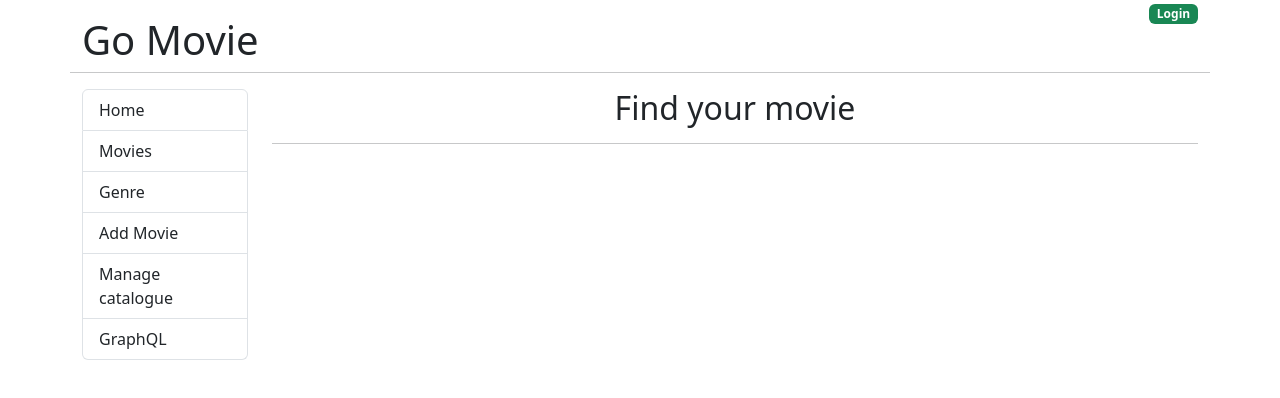
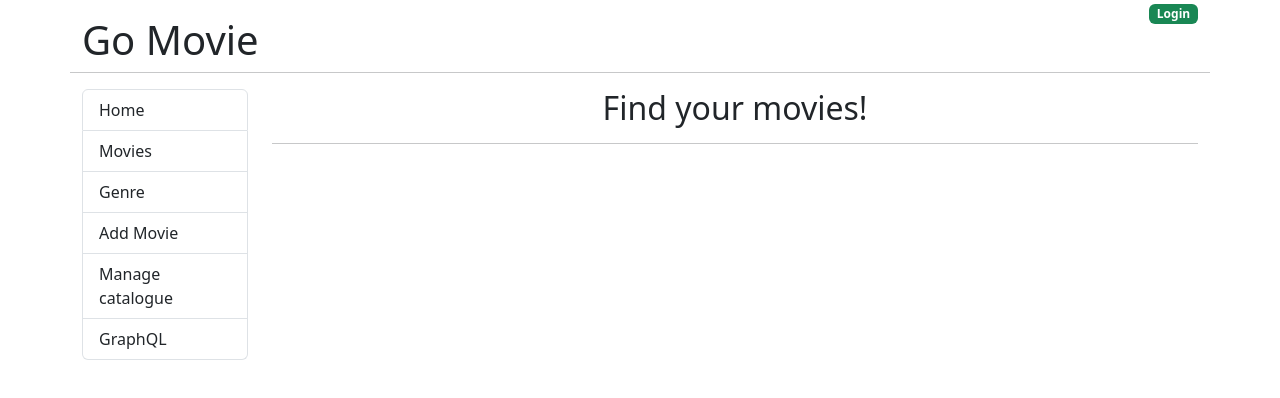
Before and after one commit to Guiziin227/go-watch, a React (Vite) app in the folder go-watch-front/go-watch/: page / in a window 1280 px wide. Shown: the top 398 px of the page. Built offline with nearby package versions, Linux system fonts and the light colour scheme.

Commit message:
Arrumando rotas

```diff
--- a/go-watch-front/go-watch/src/App.jsx
+++ b/go-watch-front/go-watch/src/App.jsx
@@ -1,4 +1,4 @@
-import { Home } from './components/Home'
+import { Outlet } from 'react-router-dom'
 
 export function App() {
   return (
@@ -19,10 +19,13 @@ export function App() {
         <div className="col-md-2">
           <nav>
             <div className="list-group">
-              <a href="#!" className="list-group-item list-group-item-action">
+              <a href="/" className="list-group-item list-group-item-action">
                 Home
               </a>
-              <a href="#!" className="list-group-item list-group-item-action">
+              <a
+                href="/movie"
+                className="list-group-item list-group-item-action"
+              >
                 Movies
               </a>
               <a href="#!" className="list-group-item list-group-item-action">
@@ -41,7 +44,7 @@ export function App() {
           </nav>
         </div>
         <div className="col-md-10">
-          <Home />
+          <Outlet />
         </div>
       </div>
     </div>
--- a/go-watch-front/go-watch/src/components/Home.jsx
+++ b/go-watch-front/go-watch/src/components/Home.jsx
@@ -1,8 +1,8 @@
-export function Home() {
+export default function Home() {
   return (
     <>
       <div className="text-center">
-        <h2>Find your movie</h2>
+        <h2>Find your movies!</h2>
         <hr />
       </div>
     </>
--- a/go-watch-front/go-watch/src/components/Movies.jsx
+++ b/go-watch-front/go-watch/src/components/Movies.jsx
@@ -1,8 +1,8 @@
-export function Movies() {
+export default function Movies() {
   return (
     <>
       <div className="text-center">
-        <h2>Movies</h2>
+        <h2>Movies!</h2>
         <hr />
       </div>
     </>
--- a/go-watch-front/go-watch/src/main.jsx
+++ b/go-watch-front/go-watch/src/main.jsx
@@ -3,12 +3,21 @@ import { createRoot } from 'react-dom/client'
 import { createBrowserRouter, RouterProvider } from 'react-router-dom'
 import { App } from './App.jsx'
 import { Error } from './components/Error.jsx'
+import Home from './components/Home.jsx'
+import Movies from './components/Movies.jsx'
 
 const router = createBrowserRouter([
   {
     path: '/',
     element: <App />,
     errorElement: <Error />,
+    children: [
+      {
+        index: true,
+        element: <Home />,
+      },
+      { path: '/movie', element: <Movies /> },
+    ],
   },
 ])
 
```
